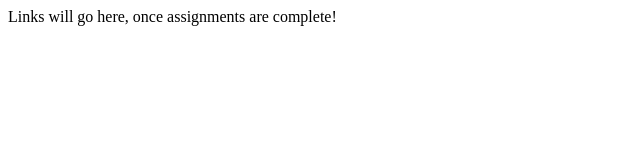
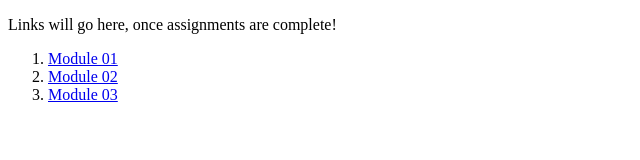
Before and after one commit to fioran89/PROG109, a plain HTML site: page index.html in a window 1280 px wide. Shown: the whole page, without its empty margins (0-640 px from the left). Drawn offline with Linux system fonts and the light colour scheme.

Commit message:
Update index.html

```diff
--- a/index.html
+++ b/index.html
@@ -6,6 +6,11 @@
  <title>Adam's Ugly Index</title>
 </head>
 <body>
-  Links will go here, once assignments are complete!
+ <p>Links will go here, once assignments are complete!</p>
+ <ol>
+  <li><a href="/module01/index.html">Module 01</a></li>
+  <li><a href="/module02/index.html">Module 02</a></li>
+  <li><a href="/module03/index.html">Module 03</a></li>
+ </ol>
 </body>
 </html>
```
